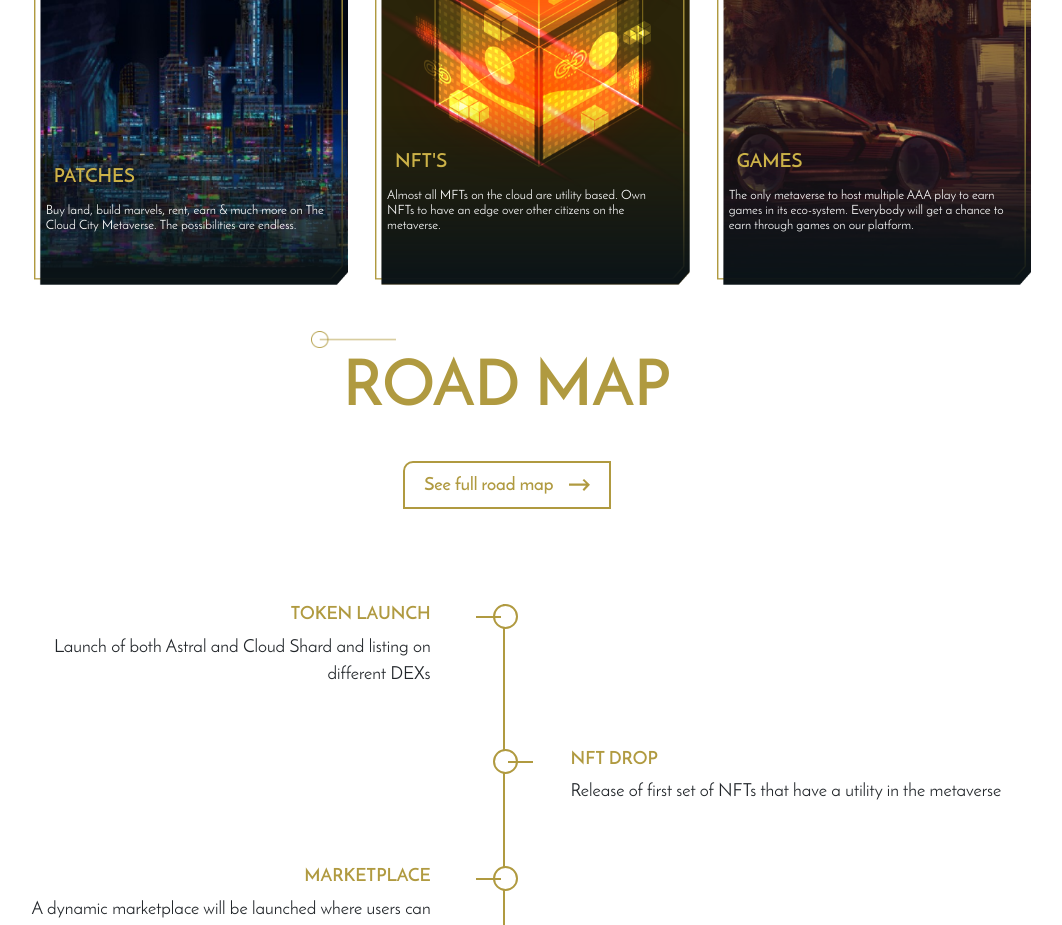
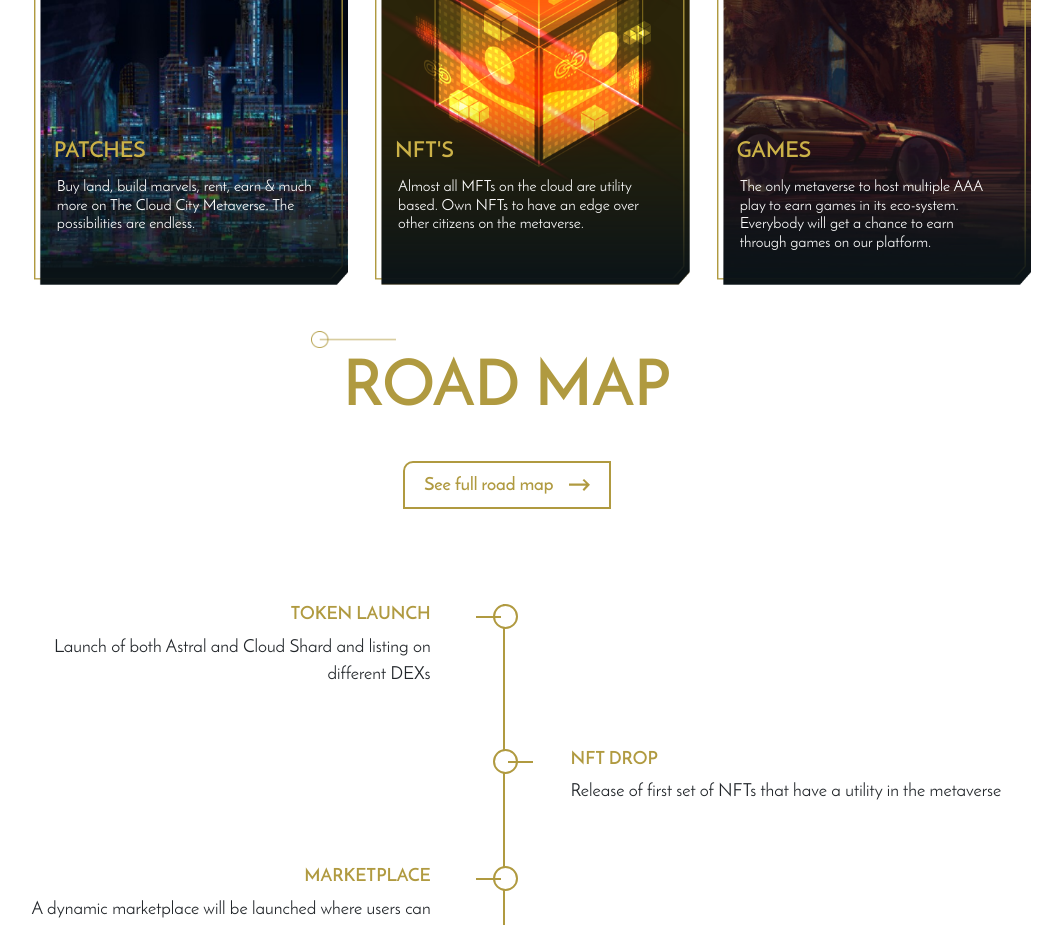
Before and after one commit to shahrozenarsun/saqlain, an Angular app: page / in a window 1280 px wide. Shown: the part 1280-2205 px from the top of the page, without its empty margins (133-1195 px from the left). Built offline with nearby package versions, Linux system fonts and the light colour scheme.

Commit message:
NTF text

```diff
--- a/src/app/app.component.css
+++ b/src/app/app.component.css
@@ -201,7 +201,8 @@ nav.navbar.justify-content-between {
   display: flex;
   flex-direction: column;
   position: absolute;
-  bottom: 11%;
+  /* bottom: 11%; */
+  top: 65%;
   text-align: left;
   padding: 0% 5%;
   /* height: 100px; */
@@ -211,14 +212,15 @@ nav.navbar.justify-content-between {
 .NFTtextHeading {
   font-family: 'JosefinSans-semiBold', serif;
   color: #ccb248;
-  font-size: 1.5vw;
+  font-size: 1.7vw;
 }
 .NFTtext {
   font-family: 'JosefinSans-Regular', serif;
   color: #ffffff;
   margin: 2% 0%;
-  font-size: 1vw;
+  font-size: 1.2vw;
   margin-left: -8px;
+  padding: 0% 4%;
 }
 .content h2 {
   font-family: 'JosefinSans-semiBold', serif;
```
